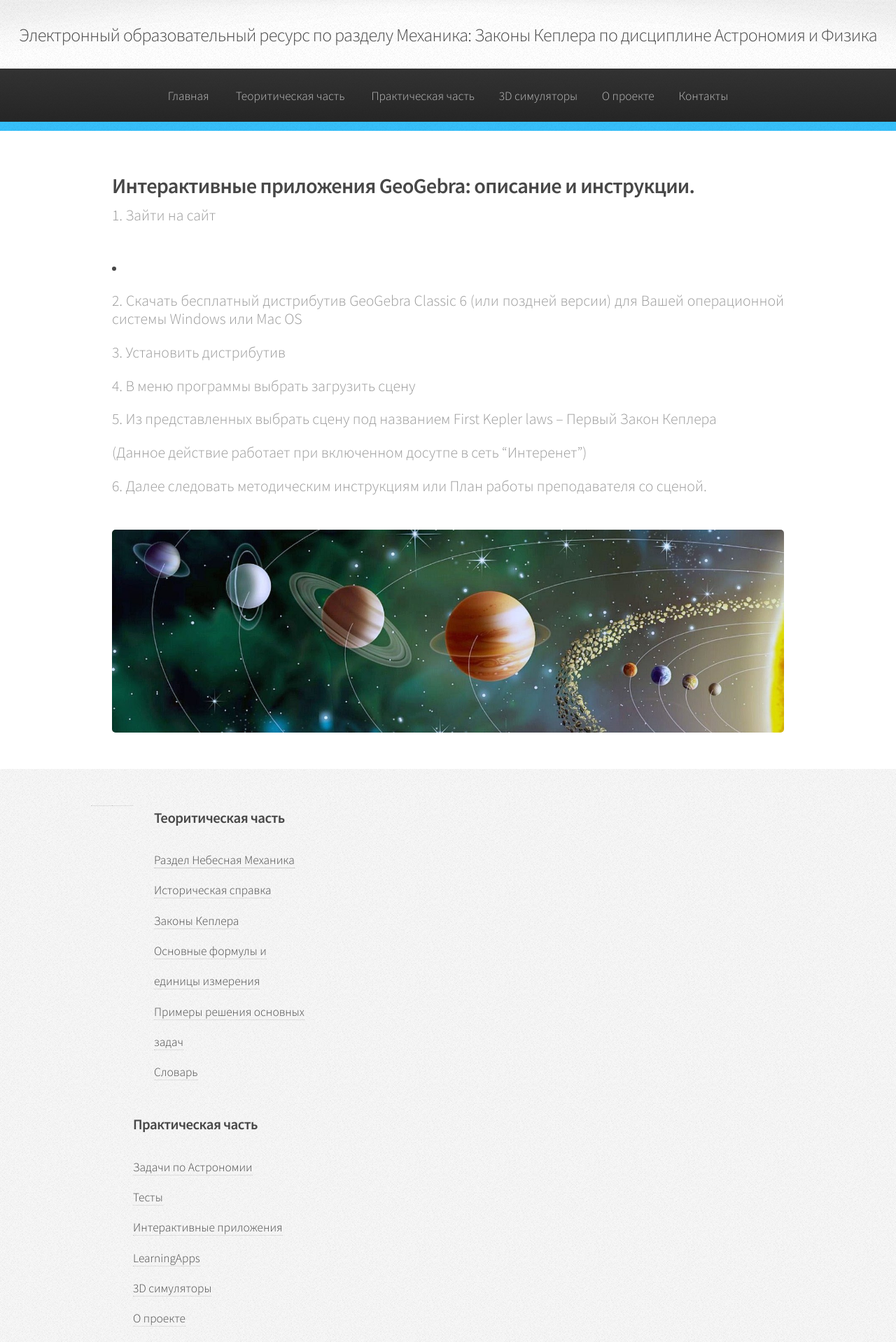
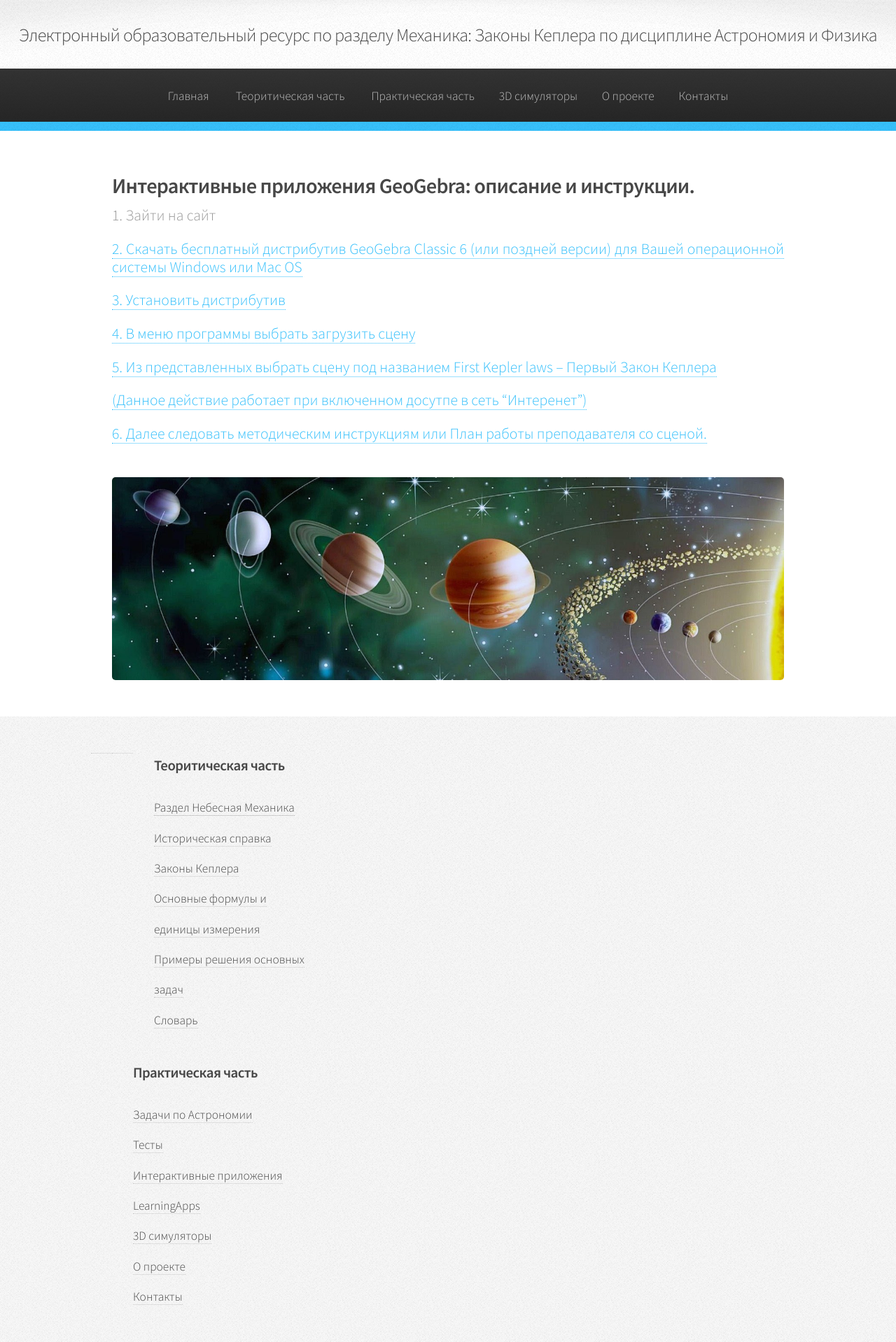
Before and after one commit to VlPop/VlPop.github.io, a Jekyll site: the page built from 2P_Practic_GeoGebra.html, in a window 1280 px wide. Shown: the top 1918 px of the page at 70% size. Built offline with Jekyll 4.4.1, drawn with Linux system fonts in a browser that asks for light colours.

Commit message:
Update 2P_Practic_GeoGebra.html

```diff
--- a/2P_Practic_GeoGebra.html
+++ b/2P_Practic_GeoGebra.html
@@ -14,7 +14,8 @@ layout: default
 						<header>
 
 							<h2>Интерактивные приложения GeoGebra: описание и инструкции.</h2>
-							<p align="justify"> 1.   Зайти на сайт  <li><a href="/https://www.geogebra.org/download"> <p/>
+							<p align="justify"> 1.   Зайти на сайт<p/>
+							<a href="/https://www.geogebra.org/download">
 							<p align="justify"> 2.   Скачать бесплатный дистрибутив  GeoGebra Classic 6 (или поздней версии) для Вашей операционной системы Windows или Mac OS<p/>
 							<p align="justify"> 3.   Установить дистрибутив<p/>
 							<p align="justify"> 4.   В меню программы выбрать загрузить сцену<p/>
```
